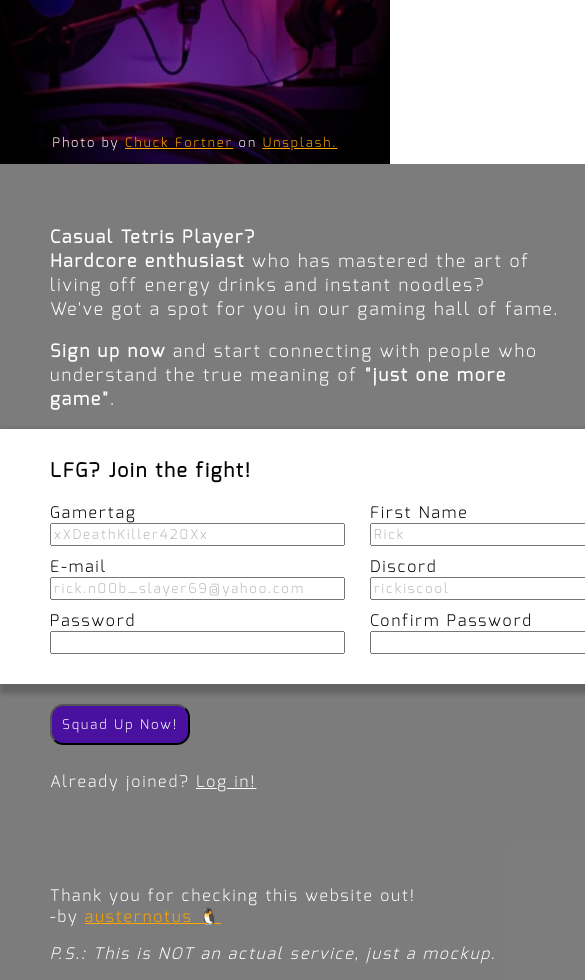
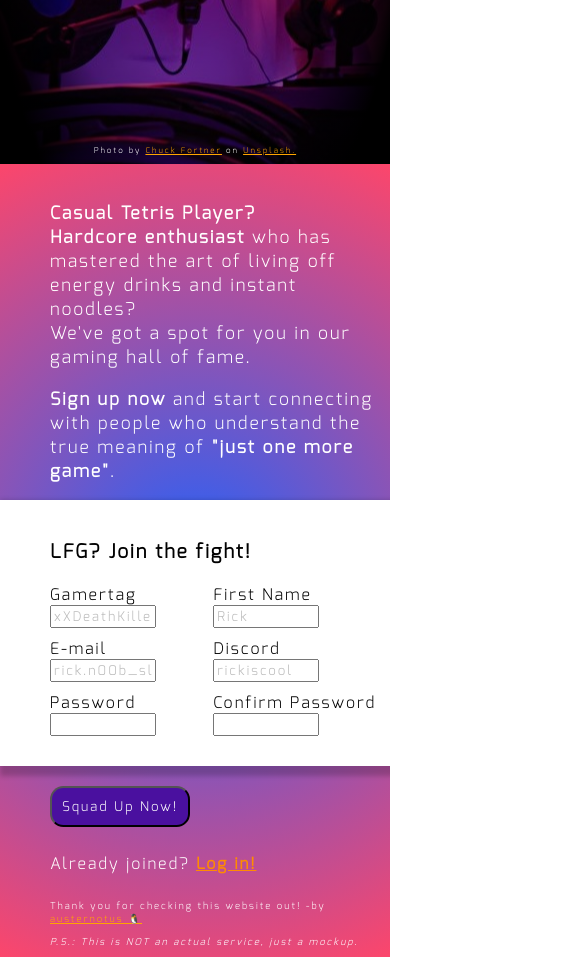
Before and after one commit to austernotus/form, a plain HTML site: page index.html in a window 390 px wide. Shown: the part 680-1660 px from the top of the page, 585 px wide, since content can reach past the window. After the commit the page ends 1637 px from the top, so only its background shows below. Drawn offline with Linux system fonts and the light colour scheme.

Commit message:
changed footer, font-sizes, added radial gradient bg, focus and invalid selectors, responsive max-width

```diff
--- a/index.html
+++ b/index.html
@@ -51,10 +51,10 @@
                     <input type="submit" value="Squad Up Now!">
                     <p>Already joined? <a href="">Log in!</a></p>
                 </div>
-                <div id="footer">
-                    <p>Thank you for checking this website out!<br>-by <a href="https://github.com/austernotus">austernotus 🐧</a></p>
-                    <p><em>P.S.: This is NOT an actual service, just a mockup.</em></p>
-                </div>
+            </div>
+            <div id="footer">
+                <p>Thank you for checking this website out! -by <a href="https://github.com/austernotus">austernotus 🐧</a></p>
+                <p><em>P.S.: This is NOT an actual service, just a mockup.</em></p>
             </div>
         </div>
     </div>
--- a/styles.css
+++ b/styles.css
@@ -65,44 +65,46 @@ h1{
 
 #sidebar p{
     color:white;
-    font-size:small;
+    font-size:0.5rem;
 }
 
 #sidebar a:link,
-#footer a:link{
+#footer a:link,
+#submit-section a:link{
     color: orange;
 }
 
 #sidebar a:visited,
-#footer a:visited{
+#footer a:visited,
+#submit-section a:visited{
     color: darkorange;
 }
 
 #main-content{
     display: flex;
     flex:2 60%;
-    min-width:80vh;
     flex-direction: column;
     justify-content: space-between;
-    background-color: rgba(92, 92, 92, 0.8);
+    background: radial-gradient(circle, rgba(37, 97, 249,1) 0%, rgba(252,70,107,1) 100%);
 }
 
 #main-text{
     margin-top:5%;
     font-size:1.1rem;
-    max-width:50ch;
+    max-width:60ch;
 }
 
 #form-section{
     background-color: white;
-    padding-bottom: 20px !important;
+    padding: 20px 0 20px 0;
+    margin-bottom: 10px;
     box-shadow: 5px 5px 5px 5px rgba(0, 0, 0, 0.2);
 }
 
 form{
     display:flex;
     flex-wrap: wrap;
-    justify-content: space-between;
+    justify-content: flex-start;
 
 }
 
@@ -118,6 +120,7 @@ form{
 input{
     margin-bottom:10px;
     color:black;
+    max-width: 60%;
 }
 
 label{
@@ -137,14 +140,29 @@ input[type="submit"]:hover{
     background-color: rgb(191, 43, 131);
 }
 
+input:invalid {
+    border: 2px solid red;
+  }
+
+input:focus{
+    border: 1px solid blue;
+    box-shadow: 1px 1px 1px grey;
+}
+
 #form-section p{
     color:black;
     font-weight: bold;
     font-size: larger;
 }
 
-#submit-section{
-    margin-bottom:10%;
+
+#submit-section a{
+    font-weight: bold;
+}
+
+
+#submit-section a:hover{
+    color:rgb(150, 6, 92);
 }
 
 #main-text,
@@ -152,5 +170,18 @@ input[type="submit"]:hover{
 #submit-section,
 #footer{
     box-sizing: border-box;
-    padding:10px 10px 0 50px;
+    padding-left:50px;
 }
+
+#footer p{
+    font-size:0.6rem;;
+}
+
+@media (max-width: 600px) {
+    #sidebar {
+      flex-basis: 100%;
+    }
+    #main-content {
+      flex-basis: 100%;
+    }
+  }
```
